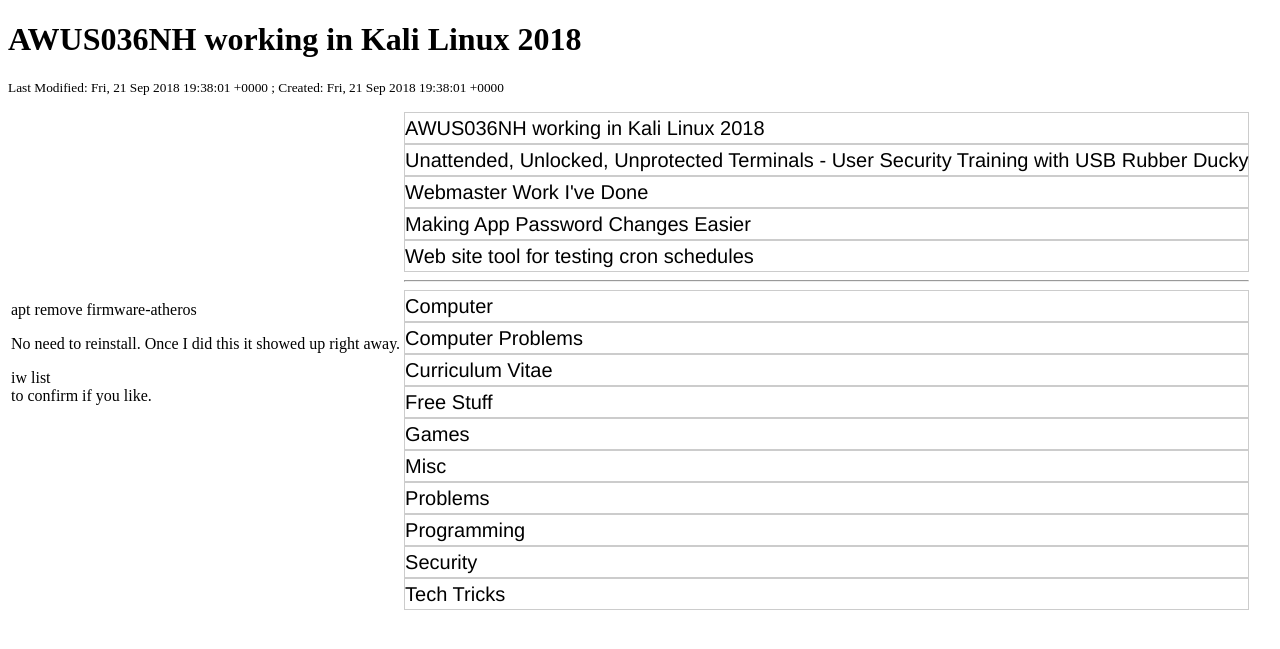
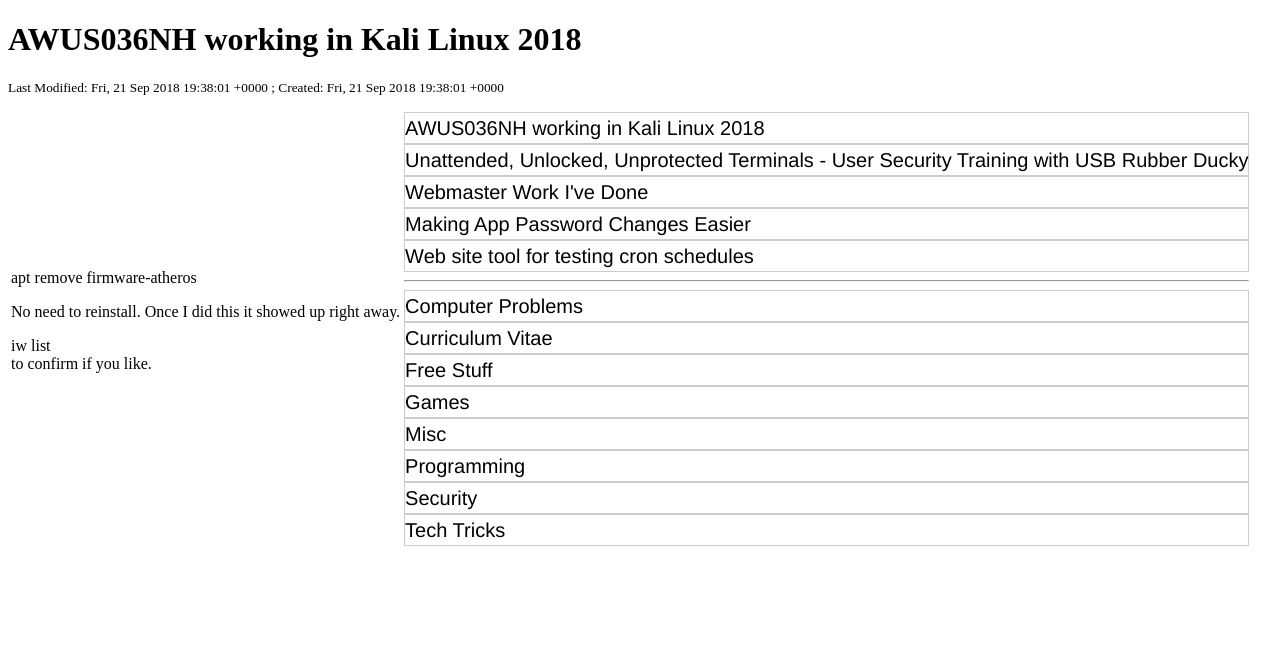
Before and after one commit to rbeede/rbeede.github.io, a Jekyll site: the page built from _posts/2018-09-21-awus036nh_working_in_kali_linux_2018.html, in a window 1280 px wide. Shown: the top 649 px of the page. Built offline with Jekyll 4.4.1, drawn with Linux system fonts in a browser that asks for light colours.

Commit message:
Update 2018-09-21-awus036nh_working_in_kali_linux_2018.html
Fixed category quoting

```diff
--- a/_posts/2018-09-21-awus036nh_working_in_kali_linux_2018.html
+++ b/_posts/2018-09-21-awus036nh_working_in_kali_linux_2018.html
@@ -1,7 +1,7 @@
 ---
 creation_epoch: 1537558681
 lastmod_epoch: 1537558681
-categories: Computer Problems
+categories: ['Computer Problems']
 title: AWUS036NH working in Kali Linux 2018
 ---
 
```
